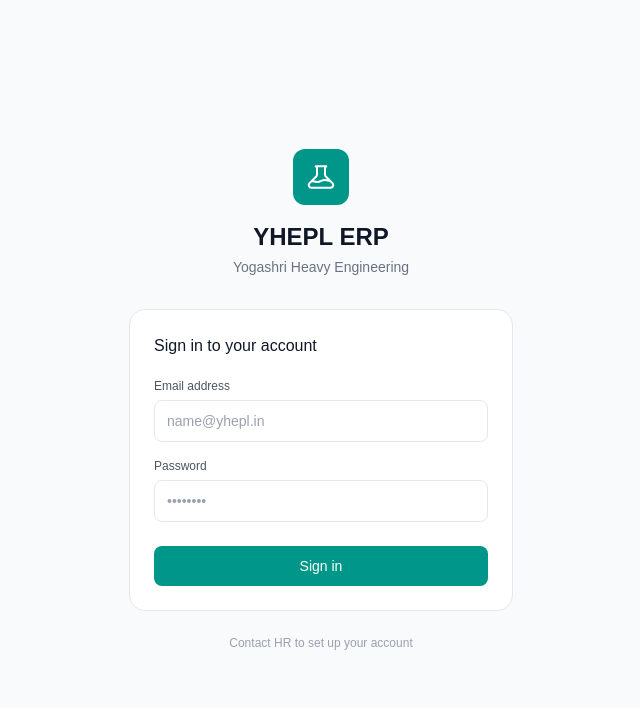
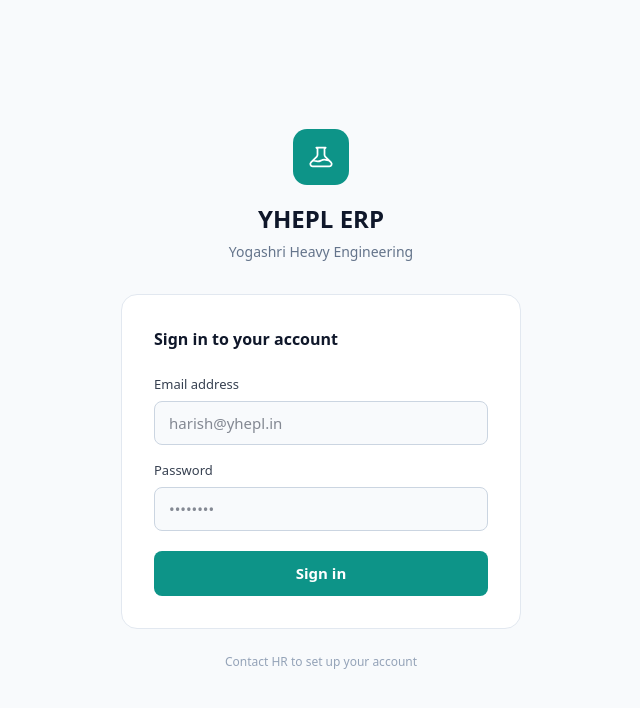
Before and after one commit to Strataiio/yhepl-erp, a Next.js app: page /login in a window 1280 px wide. Shown: the top 708 px of the page, without its empty margins (319-959 px from the left). Built offline with nearby package versions, Linux system fonts and the light colour scheme; no server answers.

Commit message:
fix: login page input text visibility — inline styles

```diff
--- a/src/app/login/page.tsx
+++ b/src/app/login/page.tsx
@@ -30,27 +30,40 @@ export default function LoginPage() {
   }
 
   return (
-    <div className="min-h-screen bg-gray-50 flex items-center justify-center p-4">
-      <div className="w-full max-w-sm">
-        {/* Logo / Brand */}
-        <div className="text-center mb-8">
-          <div className="inline-flex items-center justify-center w-14 h-14 bg-teal-600 rounded-xl mb-4">
-            <svg className="w-8 h-8 text-white" fill="none" viewBox="0 0 24 24" stroke="currentColor">
-              <path strokeLinecap="round" strokeLinejoin="round" strokeWidth={1.5}
+    <div style={{ minHeight: '100vh', background: '#f8fafc', display: 'flex', alignItems: 'center', justifyContent: 'center', padding: '1rem', fontFamily: 'system-ui, sans-serif' }}>
+      <div style={{ width: '100%', maxWidth: '400px' }}>
+
+        {/* Brand */}
+        <div style={{ textAlign: 'center', marginBottom: '2rem' }}>
+          <div style={{
+            display: 'inline-flex', alignItems: 'center', justifyContent: 'center',
+            width: '56px', height: '56px', background: '#0d9488', borderRadius: '14px', marginBottom: '1rem'
+          }}>
+            <svg width="28" height="28" fill="none" viewBox="0 0 24 24" stroke="white" strokeWidth={1.5}>
+              <path strokeLinecap="round" strokeLinejoin="round"
                 d="M19.428 15.428a2 2 0 00-1.022-.547l-2.387-.477a6 6 0 00-3.86.517l-.318.158a6 6 0 01-3.86.517L6.05 15.21a2 2 0 00-1.806.547M8 4h8l-1 1v5.172a2 2 0 00.586 1.414l5 5c1.26 1.26.367 3.414-1.415 3.414H4.828c-1.782 0-2.674-2.154-1.414-3.414l5-5A2 2 0 009 10.172V5L8 4z" />
             </svg>
           </div>
-          <h1 className="text-2xl font-semibold text-gray-900">YHEPL ERP</h1>
-          <p className="text-sm text-gray-500 mt-1">Yogashri Heavy Engineering</p>
+          <h1 style={{ fontSize: '1.5rem', fontWeight: '700', color: '#0f172a', margin: '0 0 4px' }}>YHEPL ERP</h1>
+          <p style={{ fontSize: '0.875rem', color: '#64748b', margin: 0 }}>Yogashri Heavy Engineering</p>
         </div>
 
-        {/* Login Card */}
-        <div className="bg-white rounded-2xl border border-gray-200 p-6">
-          <h2 className="text-base font-medium text-gray-900 mb-5">Sign in to your account</h2>
+        {/* Card */}
+        <div style={{
+          background: '#ffffff', borderRadius: '16px',
+          border: '1px solid #e2e8f0', padding: '2rem'
+        }}>
+          <h2 style={{ fontSize: '1rem', fontWeight: '600', color: '#0f172a', margin: '0 0 1.5rem' }}>
+            Sign in to your account
+          </h2>
 
-          <form onSubmit={handleLogin} className="space-y-4">
-            <div>
-              <label className="block text-xs font-medium text-gray-600 mb-1.5">
+          <form onSubmit={handleLogin}>
+            {/* Email */}
+            <div style={{ marginBottom: '1rem' }}>
+              <label style={{
+                display: 'block', fontSize: '0.8125rem', fontWeight: '500',
+                color: '#374151', marginBottom: '6px'
+              }}>
                 Email address
               </label>
               <input
@@ -58,15 +71,25 @@ export default function LoginPage() {
                 value={email}
                 onChange={e => setEmail(e.target.value)}
                 required
-                placeholder="name@yhepl.in"
-                className="w-full px-3 py-2.5 text-sm border border-gray-200 rounded-lg
-                  focus:outline-none focus:ring-2 focus:ring-teal-500 focus:border-transparent
-                  placeholder:text-gray-400"
+                placeholder="harish@yhepl.in"
+                style={{
+                  display: 'block', width: '100%', padding: '10px 14px',
+                  fontSize: '0.9375rem', color: '#0f172a',
+                  background: '#f8fafc', border: '1.5px solid #cbd5e1',
+                  borderRadius: '8px', outline: 'none', boxSizing: 'border-box',
+                  transition: 'border-color 0.15s'
+                }}
+                onFocus={e => e.target.style.borderColor = '#0d9488'}
+                onBlur={e => e.target.style.borderColor = '#cbd5e1'}
               />
             </div>
 
-            <div>
-              <label className="block text-xs font-medium text-gray-600 mb-1.5">
+            {/* Password */}
+            <div style={{ marginBottom: '1.25rem' }}>
+              <label style={{
+                display: 'block', fontSize: '0.8125rem', fontWeight: '500',
+                color: '#374151', marginBottom: '6px'
+              }}>
                 Password
               </label>
               <input
@@ -75,31 +98,46 @@ export default function LoginPage() {
                 onChange={e => setPassword(e.target.value)}
                 required
                 placeholder="••••••••"
-                className="w-full px-3 py-2.5 text-sm border border-gray-200 rounded-lg
-                  focus:outline-none focus:ring-2 focus:ring-teal-500 focus:border-transparent
-                  placeholder:text-gray-400"
+                style={{
+                  display: 'block', width: '100%', padding: '10px 14px',
+                  fontSize: '0.9375rem', color: '#0f172a',
+                  background: '#f8fafc', border: '1.5px solid #cbd5e1',
+                  borderRadius: '8px', outline: 'none', boxSizing: 'border-box',
+                  transition: 'border-color 0.15s'
+                }}
+                onFocus={e => e.target.style.borderColor = '#0d9488'}
+                onBlur={e => e.target.style.borderColor = '#cbd5e1'}
               />
             </div>
 
+            {/* Error */}
             {error && (
-              <div className="bg-red-50 border border-red-200 rounded-lg px-3 py-2.5">
-                <p className="text-xs text-red-700">{error}</p>
+              <div style={{
+                background: '#fef2f2', border: '1px solid #fecaca',
+                borderRadius: '8px', padding: '10px 14px', marginBottom: '1rem'
+              }}>
+                <p style={{ fontSize: '0.8125rem', color: '#dc2626', margin: 0 }}>{error}</p>
               </div>
             )}
 
+            {/* Submit */}
             <button
               type="submit"
               disabled={loading}
-              className="w-full bg-teal-600 hover:bg-teal-700 disabled:bg-teal-400
-                text-white text-sm font-medium py-2.5 px-4 rounded-lg
-                transition-colors duration-150 mt-2"
+              style={{
+                display: 'block', width: '100%', padding: '11px',
+                fontSize: '0.9375rem', fontWeight: '600', color: '#ffffff',
+                background: loading ? '#5eead4' : '#0d9488',
+                border: 'none', borderRadius: '8px', cursor: loading ? 'not-allowed' : 'pointer',
+                transition: 'background 0.15s'
+              }}
             >
               {loading ? 'Signing in...' : 'Sign in'}
             </button>
           </form>
         </div>
 
-        <p className="text-center text-xs text-gray-400 mt-6">
+        <p style={{ textAlign: 'center', fontSize: '0.75rem', color: '#94a3b8', marginTop: '1.5rem' }}>
           Contact HR to set up your account
         </p>
       </div>
```
